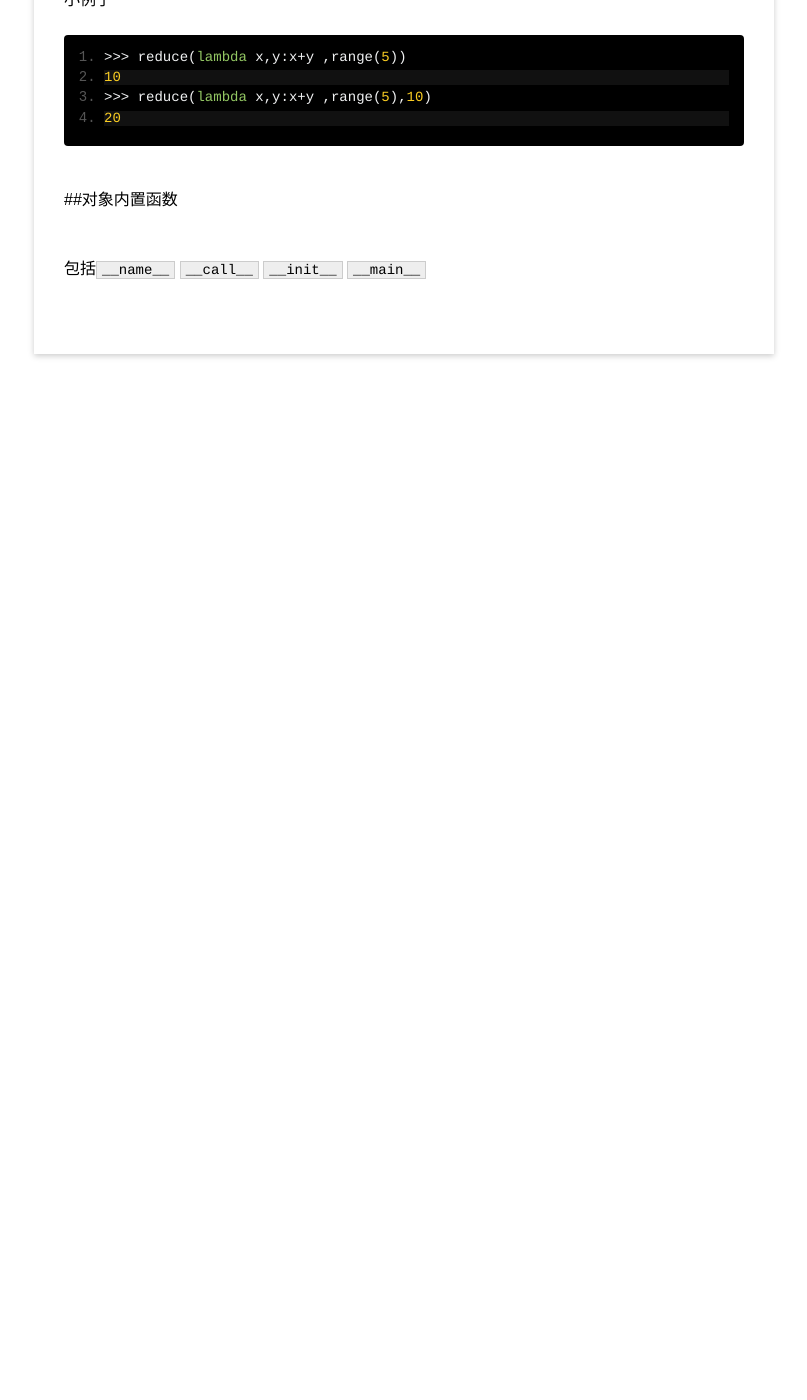
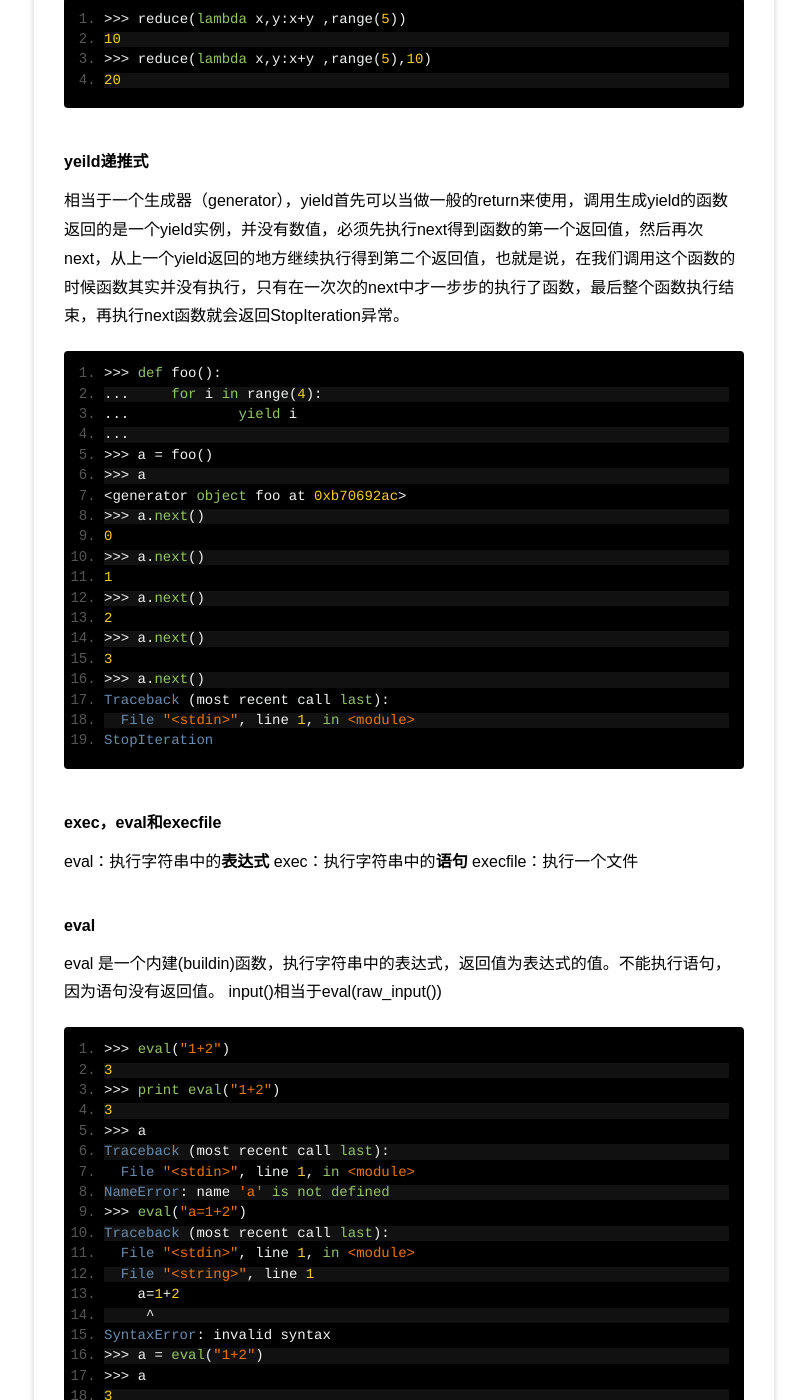
Before and after one commit to windard/windard.com, a Jekyll site: the page built from _posts/project/2015-12-10-Function-In-Python.md, in a window 1280 px wide and 1400 px high, scrolled down 26504 px. Shown: the whole window, without its empty margins (76-883 px from the left). Built offline with Jekyll 4.4.1, drawn with Linux system fonts in a browser that asks for light colours; before the commit the page ends 26938 px from its top, so only the background shows below that; some of the changed text lies outside the part shown.

Commit message:
add python function

````diff
--- a/_posts/project/2015-12-10-Function-In-Python.md
+++ b/_posts/project/2015-12-10-Function-In-Python.md
@@ -159,7 +160,7 @@
 |unicode(string[,encoding])                  |将其他格式的字符串转化为Unicode格式的字符串               |
 
 
-####id和del
+#### id和del
 查看变量位置和删除变量。
 id()用来查看变量在内存中的位置，在深拷贝和浅拷贝的区别的时候就是通过查看在内存中的位置来判断的。
 del 用来删除某个变量在内存中的占用。
@@ -185,7 +186,7 @@
 39859168
 ```
 
-####input和raw_input
+#### input和raw_input
 input()相当于eval(raw_input())，input()和raw_input()都是标准输入函数。
 raw_input()表示输入原生字符串，得到一个字符串，input()则是将其进行转换，故得到的可以是整形或浮点型输入。
 
@@ -255,7 +256,7 @@
 '100200'
 ```
 
-####Python的序列里支持函数表达。
+#### Python的序列里支持函数表达。
 
 ```python
 >>> a = [x for x in range(10)]
@@ -308,7 +309,7 @@
 {0: 4, 1: 4, 2: 4, 3: 4}
 ```
 
-####Python函数支持不定长度的参数
+#### Python函数支持不定长度的参数
 用一个C语言里很经典的例子，求一个不定长度的数列的和。
 
 ```python
@@ -357,7 +358,7 @@
 保存为count_dict.py，运行，看一下结果。
 ![count_dict.jpg](../../images/count_dict.jpg)
 
-####Python 不再支持自加自减
+#### Python 不再支持自加自减
 在C语言或者是其他的大部分语言，自加自减都是很重要的一个运算符，但是可能是为了减少像`++i`和`i++`的歧义吧，反正是没有了。
 所以在Python里面`i++`会报错，而`++i`则没有任何反应，无论你在前面有多少个加号都没有任何反应`++++i`
 
@@ -400,8 +401,9 @@
 1
 ```
 
-####range,zip,enumerate,all,any
-######range(start,stop[,step])
+#### range,zip,enumerate,all,any
+
+###### range(start,stop[,step])
 range()生成一个整数序列，一般用来计数。
 主要有三种形式：
 1. range(x)     表示生成从零开始到x的列表，一共有x个元素，所以不包括x。
@@ -429,7 +431,7 @@
 
 >与x用法相同的还有一个'xrange'，用法完全一致，不过一个直接生成序列，一个生成可迭代的对象，在需要生成大数目的列表时，为了减少内存的消耗，推荐使用`xrange`来代替`range`。
 
-######zip(seq[,seq[,seq[...]]])
+###### zip(seq[,seq[,seq[...]]])
 zip()函数，压缩，即将多个列表压缩为一个列表，如果列表长度不等，即以最短的那个为准。
 
 ```python
@@ -443,7 +445,7 @@
 [(1, 'a', 9), (2, 'b', 8), (3, 'c', 7)]
 ```
 
-######enumerate(seq,start=0)
+###### enumerate(seq,start=0)
 enumerate()，将一个序列变成带下标的序列，相当于字典。`start`即初始计数位置。
 
 ```python
@@ -480,7 +482,7 @@
 5 three
 ```
 
-######all(seq)
+###### all(seq)
 all()函数，当序列中的每一个值都为真时，返回真，只要有一个为假，即返回假。
 
 ```python
@@ -496,7 +498,7 @@
 False
 ```
 
-######any(seq)
+###### any(seq)
 any()函数，当序列中只要有一个为真时，返回真。
 
 ```python
@@ -510,7 +512,7 @@
 True
 ```
 
-####help和__doc__
+#### help和__doc__
 这两个是函数的内置函数，就是说每一个函数都会有这两个函数，实际上也可以用于函数库或者是类或者对象中。
 他们的功能是查看该函数或者是函数库的说明文档。说明文档即函数声明之后第一个未被赋值的字符串，一般用`""`或者是`""""""`包围的部分。
 
@@ -610,7 +612,7 @@
 当说明文档太长时，按`q`退出。
 可以用`help`查看具体用法，用`__doc__`查看相关说明。
 
-####dir和__dict__
+#### dir和__dict__
 这是用来查看函数或者对象的属性和方法的。
 dir()返回列表，\_\_dict\_\_返回字典。
 在新式类与旧式类的比较中会用到这些函数。
@@ -663,7 +665,7 @@
 {}
 ```
 
-####内嵌函数
+#### 内嵌函数
 在Python里面一个函数内部可以创建另一个函数并调用它，当然也只能在这个函数内部使用。
 
 ```python
@@ -682,7 +684,7 @@
 NameError: name 'bar' is not defined
 ```
 
-####函数装饰器
+#### 函数装饰器
 装饰器实际上也是函数，它的功能是在类或者是函数运行之前或者是之后运行一些额外的代码。
 装饰器的使用也是与普通函数一致，让我们来试一下，首先是一个无参的装饰器，在代码执行前后加上执行时间。
 
@@ -850,7 +852,7 @@
 
 
 
-####匿名函数
+#### 匿名函数
 匿名函数的关键字是lambda，结构是` lambda [arg1[,arg2[,...]]] : expression `
 匿名函数也可以有参数，甚至默认参数或者不定参数，也有函数表达式。只不过因为是匿名函数，所以需要在完成时即调用，或者将函数保存为变量，就可以通过调用变量来使用匿名函数。
 
@@ -871,9 +873,9 @@
 1
 ```
 
-####apply filter map reduce
+#### apply filter map reduce
 
-######apply(function,arges)
+###### apply(function,arges)
 apply的功能是在不定长参数的函数中应用，在我们上面讲到不定长参数的使用时，传入一个序列或者字典时可以采用加`*`或者是`**`的形式，将序列传入函数，也可以采用apply。
 
 
@@ -908,7 +910,7 @@
 保存为count_apply.py，运行，看一下结果。
 ![count_apply.jpg](../../images/count_apply.jpg)
 
-######filter(func,seq)
+###### filter(func,seq)
 fulter即过滤器，给定一个过滤函数和序列，每个序列元素都经过这个过滤函数删选，保留返回为真的元素。
 
 用Python实现filter函数
@@ -1005,7 +1007,7 @@
 
 ```
 
-######map(func,seq)
+###### map(func,seq)
 这个与apply()类似，也是将一个序列映射到函数上，不过这个不是将序列的值一次全部传入函数，而是将序列每个的值依次传入函数，然后将每次函数返回值组成序列返回。
 
 用Python实现map函数
@@ -1038,7 +1040,7 @@
 [(1, 4), (2, 5), (3, 6)]
 ```
 
-######reduce(func,seq,init=None)
+###### reduce(func,seq,init=None)
 这个函数的功能是把序列的第一个和第二个元素作为参数传入函数中，然后将得到的结果与第三个元素一起传入函数，然后将得到的结果与第四个元素一起传入函数。。。。一直到与最后一个元素一起传入函数，得到种的结果。
 如果`init`不为`None`，则，一开始就是把`init`的值和第一个元素作为参数传入函数，然后一样的依次递归下去。
 
@@ -1065,6 +1067,109 @@
 20
 ```
 
+#### yeild递推式
+相当于一个生成器（generator），yield首先可以当做一般的return来使用，调用生成yield的函数返回的是一个yield实例，并没有数值，必须先执行next得到函数的第一个返回值，然后再次next，从上一个yield返回的地方继续执行得到第二个返回值，也就是说，在我们调用这个函数的时候函数其实并没有执行，只有在一次次的next中才一步步的执行了函数，最后整个函数执行结束，再执行next函数就会返回StopIteration异常。
+
+```
+>>> def foo():
+...     for i in range(4):
+...             yield i
+...
+>>> a = foo()
+>>> a
+<generator object foo at 0xb70692ac>
+>>> a.next()
+0
+>>> a.next()
+1
+>>> a.next()
+2
+>>> a.next()
+3
+>>> a.next()
+Traceback (most recent call last):
+  File "<stdin>", line 1, in <module>
+StopIteration
+```
+
+#### exec，eval和execfile
+
+eval：执行字符串中的**表达式**
+exec：执行字符串中的**语句**
+execfile：执行一个文件
+
+##### eval
+eval 是一个内建(buildin)函数，执行字符串中的表达式，返回值为表达式的值。不能执行语句，因为语句没有返回值。
+input()相当于eval(raw_input())
+
+```python
+>>> eval("1+2")
+3
+>>> print eval("1+2")
+3
+>>> a
+Traceback (most recent call last):
+  File "<stdin>", line 1, in <module>
+NameError: name 'a' is not defined
+>>> eval("a=1+2")
+Traceback (most recent call last):
+  File "<stdin>", line 1, in <module>
+  File "<string>", line 1
+    a=1+2
+     ^
+SyntaxError: invalid syntax
+>>> a = eval("1+2")
+>>> a
+3
+>>> eval("1+2=")
+Traceback (most recent call last):
+  File "<stdin>", line 1, in <module>
+  File "<string>", line 1
+    1+2=
+       ^
+SyntaxError: unexpected EOF while parsing
+>>> eval("1+2=3")
+Traceback (most recent call last):
+  File "<stdin>", line 1, in <module>
+  File "<string>", line 1
+    1+2=3
+       ^
+SyntaxError: invalid syntax
+```
+##### exec
+exec 是一个语句，执行表达式中的语句，没有返回值。
+
+```python
+>>> exec("1+2")
+>>> print exec("1+2")
+  File "<stdin>", line 1
+    print exec("1+2")
+             ^
+SyntaxError: invalid syntax
+>>> b
+Traceback (most recent call last):
+  File "<stdin>", line 1, in <module>
+NameError: name 'b' is not defined
+>>> exec("b=1+2")
+>>> b
+3
+>>> exec("1+2=")
+Traceback (most recent call last):
+  File "<stdin>", line 1, in <module>
+  File "<string>", line 1
+    1+2=
+       ^
+SyntaxError: invalid syntax
+>>> exec("1+2=3")
+Traceback (most recent call last):
+  File "<stdin>", line 1, in <module>
+  File "<string>", line 1
+SyntaxError: can't assign to operator
+
+```
+##### execfile
+执行python脚本
+
 ##对象内置函数
 
 包括`__name__` `__call__` `__init__` `__main__`
````
Also changed, not shown: other parts of _posts/project/2015-12-10-Function-In-Python.md (+6 -5 lines), _posts/project/2016-4-16-Yield-In-Python.md (+1 -1 lines).
